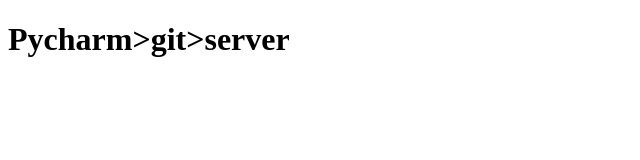
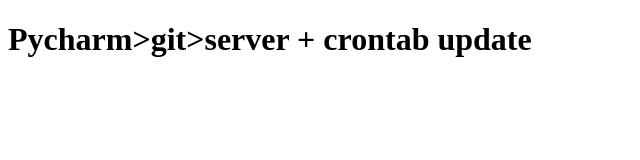
Before and after one commit to cheeeezy/webservertest, a plain HTML site: page index.html in a window 1280 px wide. Shown: the whole page, without its empty margins (0-640 px from the left). Drawn offline with Linux system fonts and the light colour scheme.

Commit message:
initial commit with index.html

```diff
--- a/index.html
+++ b/index.html
@@ -6,7 +6,7 @@
 </head>
 <body>
 
-<h1>Pycharm>git>server</h1>
+<h1>Pycharm>git>server  +   crontab update</h1>
 
 </body>
 </html>
```
